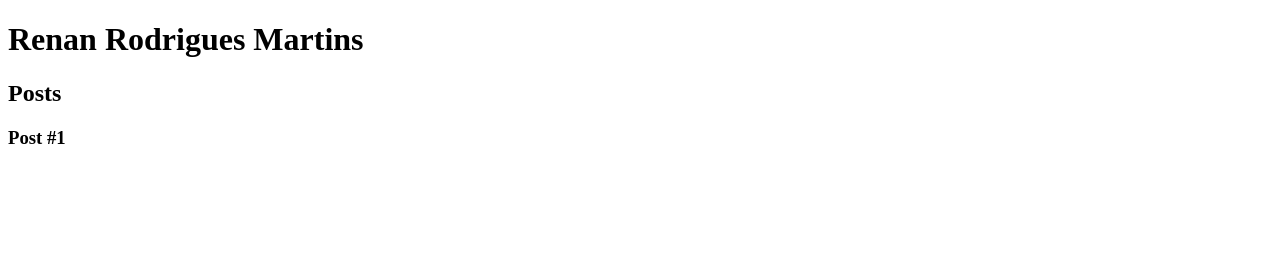
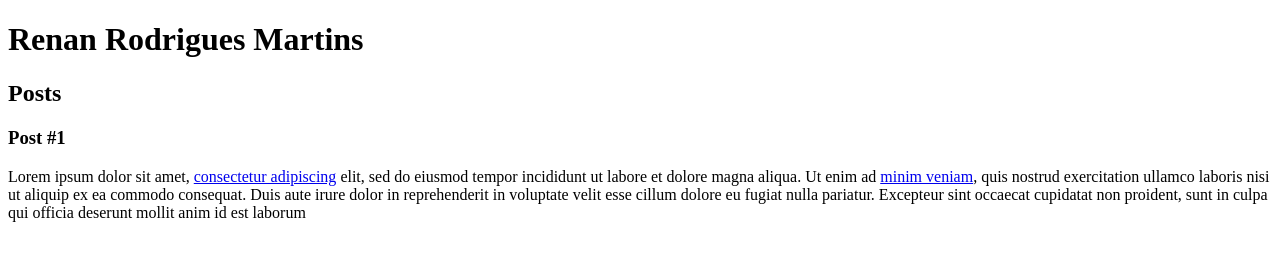
Before and after one commit to renanrodm/dio-desafio-github, a plain HTML site: page Eduzz Fullstack Developer/Introdução a criação de websites com HTML5 e CSS3/index.html in a window 1280 px wide. Drawn offline with Linux system fonts and the light colour scheme.

Commit message:
versão adicionada tags de textos e links a nossa estrutura básica

```diff
--- a/Eduzz Fullstack Developer/Introdução a criação de websites com HTML5 e CSS3/index.html
+++ b/Eduzz Fullstack Developer/Introdução a criação de websites com HTML5 e CSS3/index.html
@@ -20,6 +20,9 @@
              <header>
                  <h3>Post #1</h3>
              </header>
+             <p>
+                Lorem ipsum dolor sit amet, <a href="https://www.github.com/renanrodm" target="_blank">consectetur adipiscing</a> elit, sed do eiusmod tempor incididunt ut labore et dolore magna aliqua. Ut enim ad <a href="mailto:renanrodm@gmail.com">minim veniam</a>, quis nostrud exercitation ullamco laboris nisi ut aliquip ex ea commodo consequat. Duis aute irure dolor in reprehenderit in voluptate velit esse cillum dolore eu fugiat nulla pariatur. Excepteur sint occaecat cupidatat non proident, sunt in culpa qui officia deserunt mollit anim id est laborum
+             </p>
          </article>
 
          <footer></footer> <!--Elemento footer para representar nossa lista de contatos-->
```
